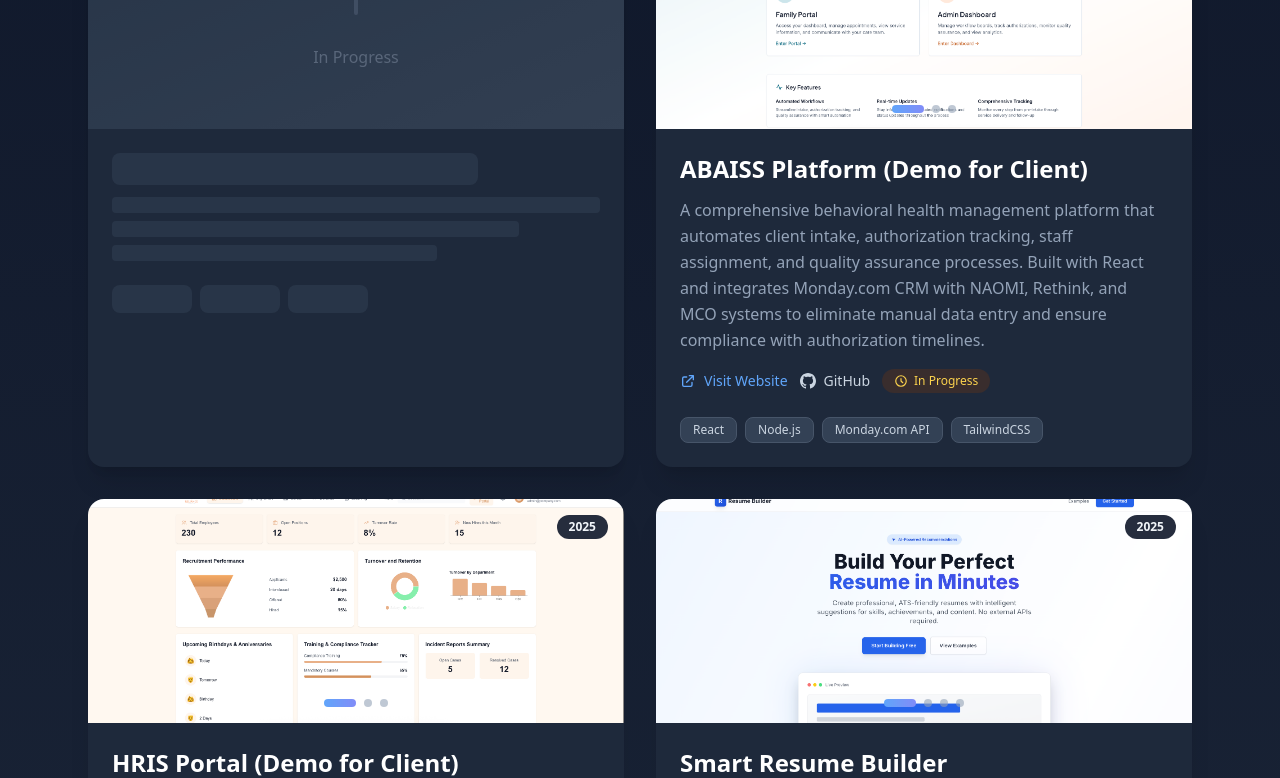
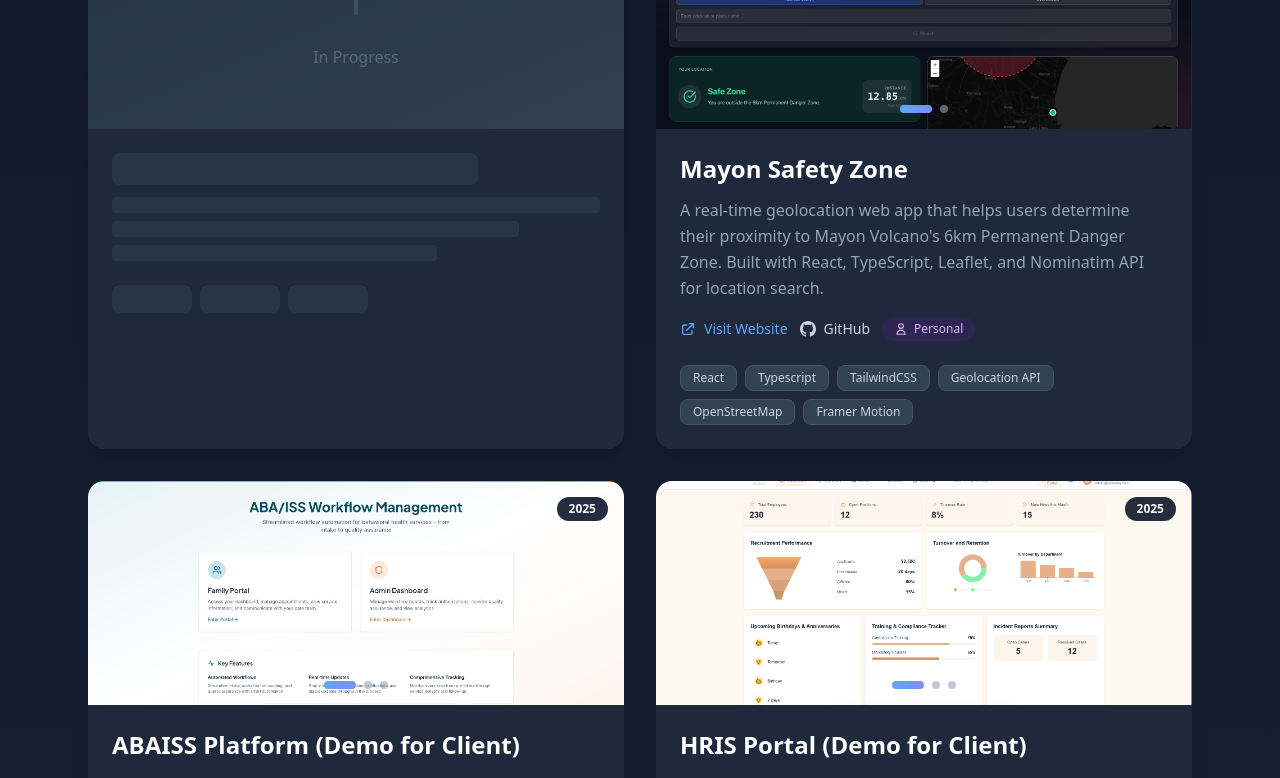
Before and after one commit to ogbry/bryan-web, a Next.js app: page / in a window 1280 px wide. Shown: the part 1960-2738 px from the top of the page. Built offline with nearby package versions, Linux system fonts and the light colour scheme.

Commit message:
add new project

```diff
--- a/components/Portfolio.tsx
+++ b/components/Portfolio.tsx
@@ -19,6 +19,8 @@ import hris_img3 from "../assets/hris_img3.png";
 import abaiss_img1 from "../assets/abaiss_img1.png";
 import abaiss_img2 from "../assets/abaiss_img2.png";
 import abaiss_img3 from "../assets/abaiss_img3.png";
+import mayon_img1 from "../assets/mayon_img1.png";
+import mayon_img2 from "../assets/mayon_img2.png";
 
 const projects = [
   {
@@ -28,6 +30,24 @@ const projects = [
     tech: [],
     year: "2025",
     inProgress: true, // This will show skeleton loader
+  },
+  {
+    title: "Mayon Safety Zone",
+    description:
+      "A real-time geolocation web app that helps users determine their proximity to Mayon Volcano's 6km Permanent Danger Zone. Built with React, TypeScript, Leaflet, and Nominatim API for location search.",
+    images: [mayon_img1, mayon_img2],
+    tech: [
+      "React",
+      "Typescript",
+      "TailwindCSS",
+      "Geolocation API",
+      "OpenStreetMap",
+      "Framer Motion",
+    ],
+    year: "2025",
+    website: "https://mayon-geo-pdz.vercel.app/",
+    github: "https://github.com/ogbry/mayon-geo-pdz",
+    type: "Personal",
   },
   {
     title: "ABAISS Platform (Demo for Client)",
```
Also changed, not shown: assets/mayon_img1.png (added), assets/mayon_img2.png (added).
